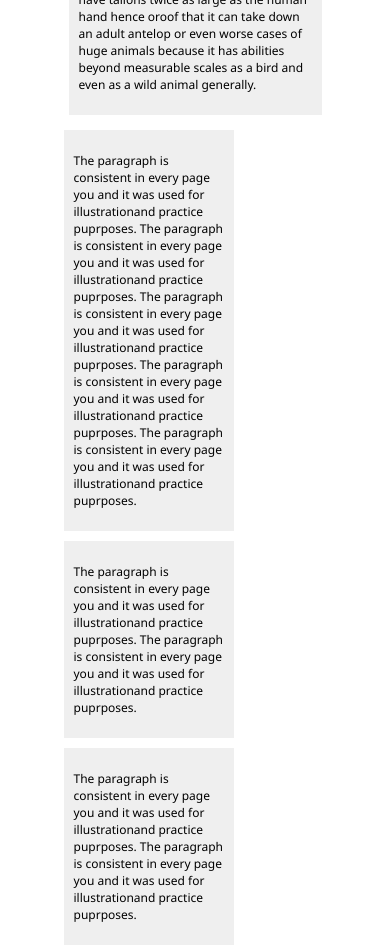
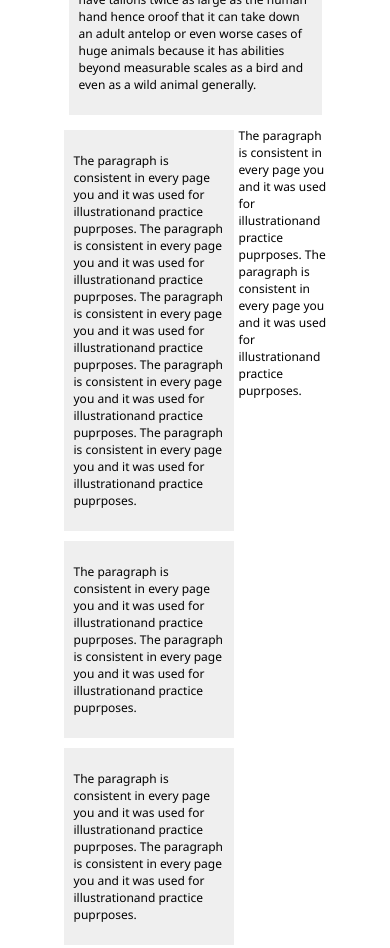
Before and after one commit to DeveloperMichael001/My-Working-projects, a plain HTML site: page index.html in a window 390 px wide. Shown: the part 1640-2588 px from the top of the page. Drawn offline with Linux system fonts and the light colour scheme.

Commit message:
homepage html responsive

```diff
--- a/index.html
+++ b/index.html
@@ -85,7 +85,7 @@
     <p>The paragraph is consistent in every page you and it was used for illustrationand practice puprposes.
         The paragraph is consistent in every page you and it was used for illustrationand practice puprposes.</p>
     </div>
-    <div class="article column1">
+    <div class="article column4">
         <p>The paragraph is consistent in every page you and it was used for illustrationand practice puprposes.
             The paragraph is consistent in every page you and it was used for illustrationand practice puprposes.</p>
     </div>
```
